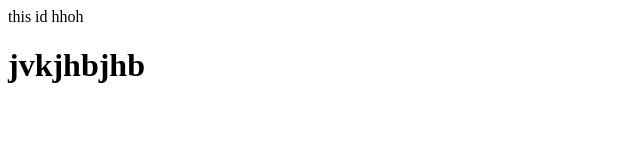
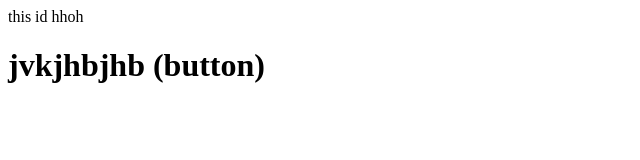
Before and after one commit to Pujashah123/jerry, a plain HTML site: page index.html in a window 1280 px wide. Shown: the whole page, without its empty margins (0-640 px from the left). Drawn offline with Linux system fonts and the light colour scheme.

```diff
--- a/index.html
+++ b/index.html
@@ -1,2 +1,2 @@
 <p>this id hhoh</p>
-<h1>jvkjhbjhb</h1>
+<h1>jvkjhbjhb (button)</h1>
```
